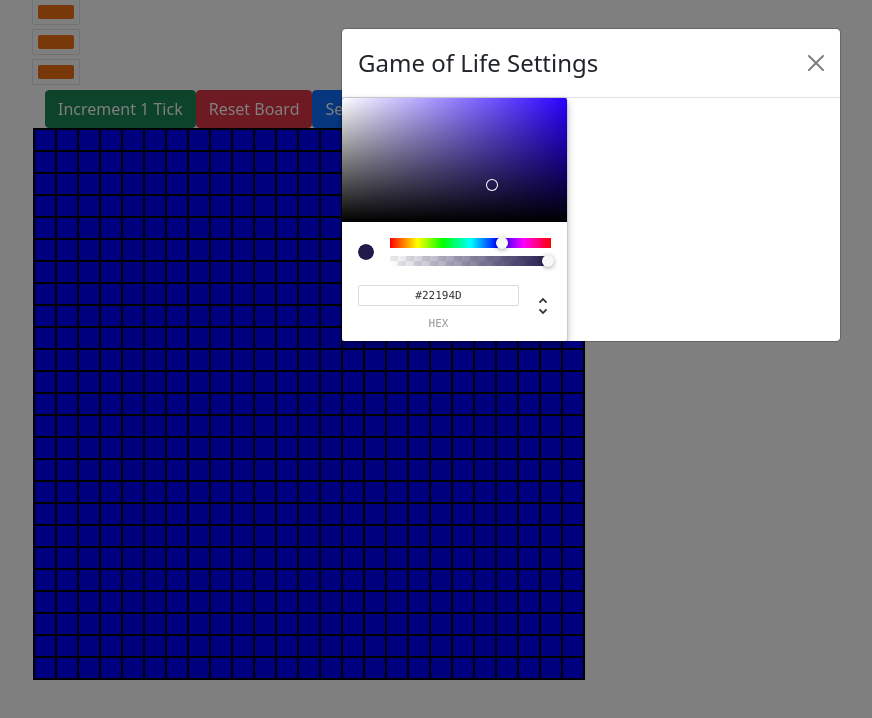
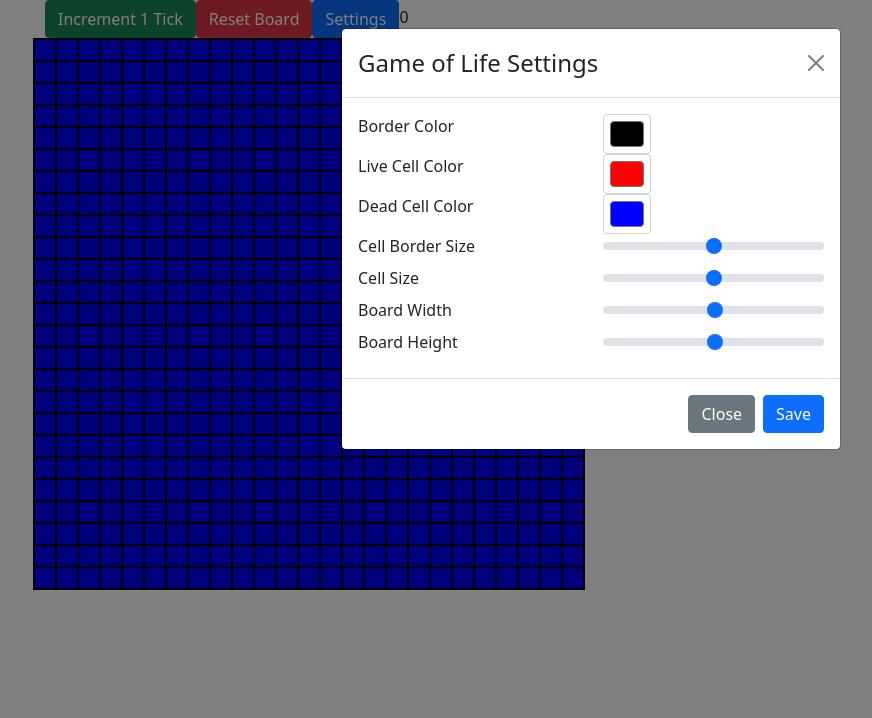
Before and after one commit to hgmtrebing/React-Game-Of-Life, a React app: page / in a window 1280 px wide. Both pictures are taken after a click on the button "Settings". Shown: the top 718 px of the page, without its empty margins (49-921 px from the left). Built offline with nearby package versions, Linux system fonts and the light colour scheme.

Commit message:
Incorporation of Color Pickers into Settings Modal, as well as large amount of supporting updates.

```diff
--- a/src/ui/app.tsx
+++ b/src/ui/app.tsx
@@ -4,7 +4,7 @@ import {GolBoard} from "./board";
 import Container from 'react-bootstrap/Container';
 import {SettingsModal} from "./settings-modal";
 import {ColorPicker} from "./settings/color-picker";
-import {Color} from "./types";
+import {Color, BoardSettings} from "./types";
 
 type AppProps = {
 
@@ -12,15 +12,9 @@ type AppProps = {
 
 type AppState = {
     tick: number;
-    cellSize: number;
-    cellBorder: number;
-    widthInCells: number;
-    heightInCells: number;
     board: Array<Array<GolCell>>;
     showSettingsModal: boolean;
-    backgroundColor: Color;
-    liveCellColor: Color;
-    deadCellColor: Color;
+    boardSettings: BoardSettings;
 }
 
 export type GolCell = {
@@ -40,34 +34,18 @@ class App extends React.Component<AppProps, AppState>{
 
         this.state = {
             tick: 0,
-            cellSize: 20,
-            cellBorder: 2,
-            widthInCells: 25,
-            heightInCells: 25,
+            boardSettings: {
+                cellSize: 20,
+                cellBorderSize: 2,
+                boardWidth: 25,
+                boardHeight: 25,
+                borderColor: "#000000",
+                liveCellColor: "#FF0000",
+                deadCellColor: "#0000FF"
+            },
             board: new Array<Array<GolCell>>(),
             showSettingsModal: false,
-
-            backgroundColor: {
-                r: "0",
-                g: "0",
-                b: "0",
-                a: "1"
-            },
-
-            liveCellColor: {
-                r: "255",
-                g: "0",
-                b: "0",
-                a: "1"
-            },
-
-            deadCellColor: {
-                r: "0",
-                g: "0",
-                b: "255",
-                a: "1"
-            }
-        };
+        }
 
         this.tickIncrementer = this.tickIncrementer.bind(this);
         this.initializeBoard = this.initializeBoard.bind(this);
@@ -75,9 +53,7 @@ class App extends React.Component<AppProps, AppState>{
         this.resetBoard = this.resetBoard.bind(this);
         this.showSettingsModal = this.showSettingsModal.bind(this);
         this.hideSettingsModal = this.hideSettingsModal.bind(this);
-        this.setBackgroundColor = this.setBackgroundColor.bind(this);
-        this.setDeadCellColor = this.setDeadCellColor.bind(this);
-        this.setLiveCellColor = this.setLiveCellColor.bind(this);
+        this.saveSettings = this.saveSettings.bind(this);
 
         this.initializeBoard(false);
     }
@@ -86,27 +62,21 @@ class App extends React.Component<AppProps, AppState>{
         return (
             <Container id={"app"}>
 
-                <ColorPicker colorSetter={this.setBackgroundColor}/>
-                <ColorPicker colorSetter={this.setLiveCellColor}/>
-                <ColorPicker colorSetter={this.setDeadCellColor}/>
                 <Toolbar currentTick={this.state.tick}
                          incrementTick={this.tickIncrementer}
                          resetBoard={this.resetBoard}
                          showSettingsModal={this.showSettingsModal}
                 />
 
-                <GolBoard width={this.state.widthInCells}
-                          height={this.state.heightInCells}
-                          cellSize={this.state.cellSize}
-                          cellBorder={this.state.cellBorder}
-                          cellToggler={this.toggleCell}
+                <GolBoard cellToggler={this.toggleCell}
                           board={this.state.board}
-                          backgroundColor={this.state.backgroundColor}
-                          liveCellColor={this.state.liveCellColor}
-                          deadCellColor={this.state.deadCellColor}
+                          boardSettings={this.state.boardSettings}
                 />
 
-                <SettingsModal showModal={this.state.showSettingsModal} hideSettingsModal={this.hideSettingsModal}/>
+                <SettingsModal showModal={this.state.showSettingsModal}
+                               hideSettingsModal={this.hideSettingsModal}
+                               saveSettings={this.saveSettings}
+                               initialSettings={this.state.boardSettings}/>
 
             </Container>
         );
@@ -117,7 +87,7 @@ class App extends React.Component<AppProps, AppState>{
         newState.tick++;
 
         let oldBoard: Array<Array<GolCell>> = this.state.board;
-        newState.board = this.createBoard(newState.widthInCells, newState.heightInCells);
+        newState.board = this.createBoard(newState.boardSettings.boardWidth, newState.boardSettings.boardHeight);
 
         oldBoard.forEach((row : Array<GolCell>) => {
             row.forEach((cell: GolCell) => {
@@ -142,7 +112,7 @@ class App extends React.Component<AppProps, AppState>{
     initializeBoard(componentMounted: boolean) {
         let newState: AppState = this.state;
 
-        newState.board = this.createBoard(newState.widthInCells, newState.heightInCells);
+        newState.board = this.createBoard(newState.boardSettings.boardWidth, newState.boardSettings.boardHeight);
 
         if (componentMounted) {
             this.setState(newState);
@@ -213,9 +183,9 @@ class App extends React.Component<AppProps, AppState>{
         let neighbors : Set<GolCellCoordinates> = new Set<GolCellCoordinates>();
 
         if (location.x >= 0 &&
-            location.x < this.state.widthInCells &&
+            location.x < this.state.boardSettings.boardWidth &&
             location.y >= 0 &&
-            location.y < this.state.heightInCells) {
+            location.y < this.state.boardSettings.boardHeight) {
 
             let rowsToUpdate: Array<number> = [location.y];
             let colsToUpdate: Array<number> = [location.x];
@@ -224,7 +194,7 @@ class App extends React.Component<AppProps, AppState>{
                 colsToUpdate.push(location.x-1);
             }
 
-            if (location.x < this.state.widthInCells-1) {
+            if (location.x < this.state.boardSettings.boardWidth-1) {
                 colsToUpdate.push(location.x+1);
             }
 
@@ -232,7 +202,7 @@ class App extends React.Component<AppProps, AppState>{
                 rowsToUpdate.push(location.y-1);
             }
 
-            if (location.y < this.state.heightInCells-1) {
+            if (location.y < this.state.boardSettings.boardHeight-1) {
                 rowsToUpdate.push(location.y+1);
             }
 
@@ -265,21 +235,13 @@ class App extends React.Component<AppProps, AppState>{
         this.setState(newState);
     }
 
-    setBackgroundColor(color: Color) {
+    // TODO - Remove
+    /*
+     */
+
+    saveSettings(boardSettings: BoardSettings) {
         let newState: AppState = this.state;
-        newState.backgroundColor = color;
-        this.setState(newState);
-    }
-
-    setLiveCellColor(color: Color) {
-        let newState: AppState = this.state;
-        newState.liveCellColor = color;
-        this.setState(newState);
-    }
-
-    setDeadCellColor(color: Color) {
-        let newState: AppState = this.state;
-        newState.deadCellColor = color;
+        newState.boardSettings = boardSettings;
         this.setState(newState);
     }
 }
--- a/src/ui/board.tsx
+++ b/src/ui/board.tsx
@@ -1,18 +1,12 @@
 import React, {RefObject, useEffect} from 'react';
 import ReactDOM from 'react-dom';
 import {GolCell} from "./app";
-import {Color} from "./types";
+import {BoardSettings, Color} from "./types";
 
 export type GolBoardProps = {
-    width: number;
-    height: number;
-    cellSize: number;
-    cellBorder: number;
     cellToggler: CellToggler;
     board: Array<Array<GolCell>>;
-    backgroundColor: Color;
-    liveCellColor: Color;
-    deadCellColor: Color;
+    boardSettings: BoardSettings;
 }
 
 export type GolBoardState = {
@@ -45,11 +39,7 @@ export class GolBoard extends React.Component<GolBoardProps, GolBoardState> {
     }
 
     drawBackground(context) {
-        let r = this.props.backgroundColor.r;
-        let g = this.props.backgroundColor.g;
-        let b = this.props.backgroundColor.b;
-        let a = this.props.backgroundColor.a;
-        context.fillStyle = `rgba(${r}, ${g}, ${b}, ${a})`
+        context.fillStyle = `${this.props.boardSettings.borderColor}`
         context.fillRect(0, 0, context.canvas.width, context.canvas.height)
     }
 
@@ -65,36 +55,30 @@ export class GolBoard extends React.Component<GolBoardProps, GolBoardState> {
         let x: number = cell.coord.x;
         let y: number = cell.coord.y;
 
-        let xCellStart = x * this.props.cellSize + ((1+x) * this.props.cellBorder);
-        let yCellStart = y * this.props.cellSize + ((1+y) * this.props.cellBorder);
+        let xCellStart = x * this.props.boardSettings.cellSize + ((1+x) * this.props.boardSettings.cellBorderSize);
+        let yCellStart = y * this.props.boardSettings.cellSize + ((1+y) * this.props.boardSettings.cellBorderSize);
 
 
-        let r = this.props.liveCellColor.r;
-        let g = this.props.liveCellColor.g;
-        let b = this.props.liveCellColor.b;
-        let a = this.props.liveCellColor.a;
 
         if (!cell.isLiving) {
-            r = this.props.deadCellColor.r;
-            g = this.props.deadCellColor.g;
-            b = this.props.deadCellColor.b;
-            a = this.props.deadCellColor.a;
+            context.fillStyle = `${this.props.boardSettings.deadCellColor}`
+        } else {
+            context.fillStyle = `${this.props.boardSettings.liveCellColor}`
         }
 
-        context.fillStyle = `rgba(${r}, ${g}, ${b}, ${a})`
-        context.fillRect(xCellStart, yCellStart, this.props.cellSize, this.props.cellSize);
+        context.fillRect(xCellStart, yCellStart, this.props.boardSettings.cellSize, this.props.boardSettings.cellSize);
     }
 
     onClick(event: any) {
         let xLocation = event.nativeEvent.offsetX;
         let yLocation = event.nativeEvent.offsetY;
 
-        let cellSize = this.props.cellSize + this.props.cellBorder;
+        let cellSize = this.props.boardSettings.cellSize + this.props.boardSettings.cellBorderSize;
 
         let column = Math.floor(xLocation / cellSize);
         let row = Math.floor(yLocation / cellSize);
 
-        if (xLocation % cellSize < this.props.cellBorder || yLocation % cellSize < this.props.cellBorder) {
+        if (xLocation % cellSize < this.props.boardSettings.cellBorderSize || yLocation % cellSize < this.props.boardSettings.cellBorderSize) {
             return;
         }
 
@@ -110,8 +94,9 @@ export class GolBoard extends React.Component<GolBoardProps, GolBoardState> {
     }
 
     render() {
-        var width = (this.props.width * this.props.cellSize) + ((1 +this.props.width) * this.props.cellBorder);
-        var height = (this.props.height * this.props.cellSize) + ((1 +this.props.height) * this.props.cellBorder);
+        var settings: BoardSettings = this.props.boardSettings;
+        var width = (settings.boardWidth * settings.cellSize) + ((1 +settings.boardWidth) * settings.cellBorderSize);
+        var height = (settings.boardHeight * settings.cellSize) + ((1 +settings.boardHeight) * settings.cellBorderSize);
         return (
             <div id={"gol-board"}>
                 <canvas onClick={this.onClick} ref={this.canvasRef} width={width} height={height}>
--- a/src/ui/settings-modal.tsx
+++ b/src/ui/settings-modal.tsx
@@ -1,15 +1,20 @@
 import React from 'react';
 import ReactDOM from "react-dom";
-import {Modal} from "react-bootstrap";
-import {NoArgsVoidHandler} from "./types";
-import Compact from 'react-color';
+import {Modal, Row} from "react-bootstrap";
+import {BoardSettings, NoArgsVoidHandler, SaveSettingsHandler} from "./types";
+import Button from "react-bootstrap/Button";
+import Form from "react-bootstrap/Form";
+import Col from "react-bootstrap/Col";
 
 type SettingsModalProps = {
     showModal: boolean,
-    hideSettingsModal: NoArgsVoidHandler
+    hideSettingsModal: NoArgsVoidHandler,
+    saveSettings: SaveSettingsHandler,
+    initialSettings: BoardSettings
 }
 
 type SettingsModalState = {
+    currentSettings: BoardSettings
 }
 
 export class SettingsModal extends React.Component<SettingsModalProps, SettingsModalState> {
@@ -18,19 +23,91 @@ export class SettingsModal extends React.Component<SettingsModalProps, SettingsM
         super(props);
 
         this.state = {
+            currentSettings: this.props.initialSettings
         }
 
+        this.setBackgroundColor = this.setBackgroundColor.bind(this);
+        this.setDeadCellColor = this.setDeadCellColor.bind(this);
+        this.setLiveCellColor = this.setLiveCellColor.bind(this);
+        this.handleSubmit = this.handleSubmit.bind(this);
     }
 
     render() {
+        let settings : BoardSettings = this.props.initialSettings;
         return (
             <Modal show={this.props.showModal} onHide={this.props.hideSettingsModal}>
                 <Modal.Header closeButton={true}>
                     <Modal.Title>Game of Life Settings</Modal.Title>
                 </Modal.Header>
-                <Compact/>
+                <Modal.Body>
+                    <Form id="settings-form" onSubmit={this.handleSubmit}>
+
+                        <Form.Group as={Row}>
+                            <Col> <Form.Label>Border Color</Form.Label> </Col>
+                            <Col> <Form.Control onChange={this.setBackgroundColor} value={settings.borderColor} type={"color"} title={"Choose the border color."}></Form.Control></Col>
+                        </Form.Group>
+
+                        <Form.Group as={Row}>
+                            <Col> <Form.Label>Live Cell Color</Form.Label> </Col>
+                            <Col> <Form.Control onChange={this.setLiveCellColor} value={settings.liveCellColor} name="live-cell-color" type={"color"} id={"live-cell-color"} title={"Choose the live cell color."}></Form.Control> </Col>
+                        </Form.Group>
+
+                        <Form.Group as={Row}>
+                            <Col> <Form.Label>Dead Cell Color</Form.Label> </Col>
+                            <Col> <Form.Control onChange={this.setDeadCellColor} value={settings.deadCellColor} name="dead-cell-color" type={"color"} id={"dead-cell-color"} title={"Choose the dead cell color."}></Form.Control> </Col>
+                        </Form.Group>
+
+                        <Form.Group as={Row}>
+                            <Col> <Form.Label>Cell Border Size</Form.Label> </Col>
+                            <Col> <Form.Range min={0} max={10} step={1}/> </Col>
+                        </Form.Group>
+
+                        <Form.Group as={Row}>
+                            <Col> <Form.Label>Cell Size</Form.Label> </Col>
+                            <Col> <Form.Range min={10} max={50} step={1}/> </Col>
+                        </Form.Group>
+
+                        <Form.Group as={Row}>
+                            <Col> <Form.Label>Board Width</Form.Label> </Col>
+                            <Col> <Form.Range min={5} max={500} step={5}/> </Col>
+                        </Form.Group>
+
+                        <Form.Group as={Row}>
+                            <Col> <Form.Label>Board Height</Form.Label> </Col>
+                            <Col> <Form.Range min={5} max={500} step={5}/> </Col>
+                        </Form.Group>
+
+                    </Form>
+                </Modal.Body>
+                <Modal.Footer>
+                    <Button variant={"secondary"} onClick={this.props.hideSettingsModal}>Close</Button>
+                    <Button form="settings-form" variant={"primary"} type={"submit"}>Save</Button>
+                </Modal.Footer>
 
             </Modal>
         );
     }
+
+    setBackgroundColor(event) {
+        let newState: SettingsModalState = this.state;
+        newState.currentSettings.borderColor = event.target.value;
+        this.setState(newState);
+    }
+
+    setLiveCellColor(event) {
+        let newState: SettingsModalState = this.state;
+        newState.currentSettings.liveCellColor = event.target.value;
+        this.setState(newState);
+    }
+
+    setDeadCellColor(event) {
+        let newState: SettingsModalState = this.state;
+        newState.currentSettings.deadCellColor = event.target.value;
+        this.setState(newState);
+    }
+
+    handleSubmit(event) {
+        event.preventDefault();
+        this.props.saveSettings(this.state.currentSettings);
+    }
 }
```
Also changed, not shown: src/ui/types.ts (+14 -0 lines).
